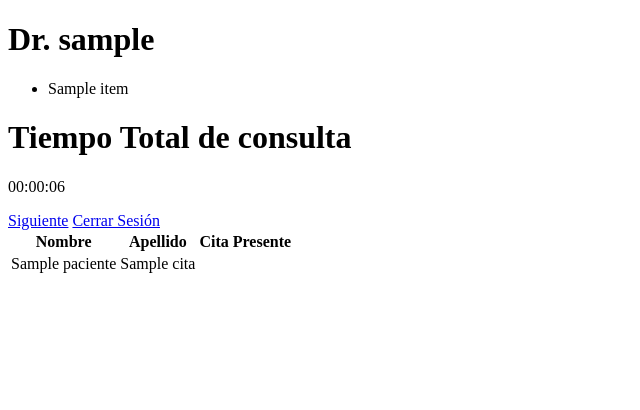
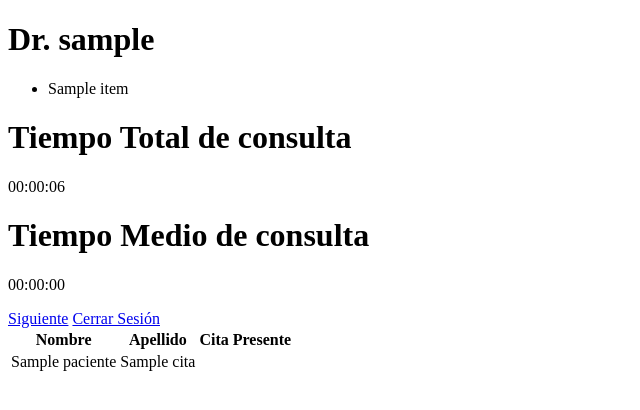
Before and after one commit to MedCon01/medcon, a Spring app: page /medico/welcome in a window 1280 px wide. Shown: the top 410 px of the page, without its empty margins (0-640 px from the left). Run offline with Thymeleaf, Linux system fonts and the light colour scheme; the template is opened without the code that fills it: most values are stand-ins (such as "Sample title", 1, 10 or a date in 2020); data that the repository does not hold is empty.

Commit message:
reloj medio

```diff
--- a/src/main/java/es/upm/dit/isst/grupo01/medcon01/controller/MedicoController.java
+++ b/src/main/java/es/upm/dit/isst/grupo01/medcon01/controller/MedicoController.java
@@ -51,9 +51,9 @@ public class MedicoController {
     }
 
     @GetMapping("/error")
-public String showErrorPage() {
-    return "medico/error";
-}
+    public String showErrorPage() {
+        return "medico/error";
+    }
 
     @GetMapping("/login")
     public String showLoginPage() {
--- a/src/main/resources/templates/medico/welcome.html
+++ b/src/main/resources/templates/medico/welcome.html
@@ -11,6 +11,8 @@
     </ul>
     <h1>Tiempo Total de consulta</h1>
     <p id="timer">00:00:00</p>
+    <h1>Tiempo Medio de consulta</h1>
+    <p id="timer-medio">00:00:00</p>
     <a th:href="@{/paciente}" onclick="siguientePaciente()">Siguiente</a>
     <a href="#" onclick="terminarConsulta()">Cerrar Sesión</a>
     <script>
```
